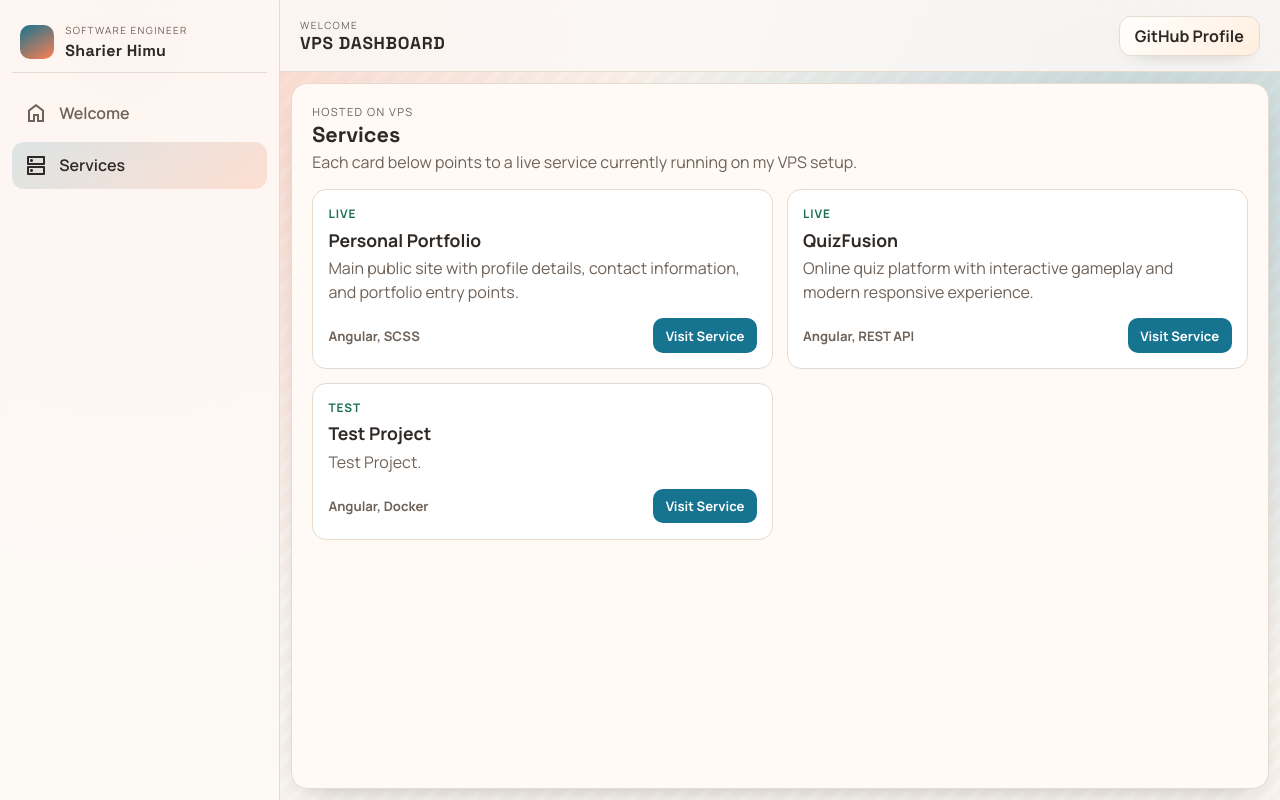
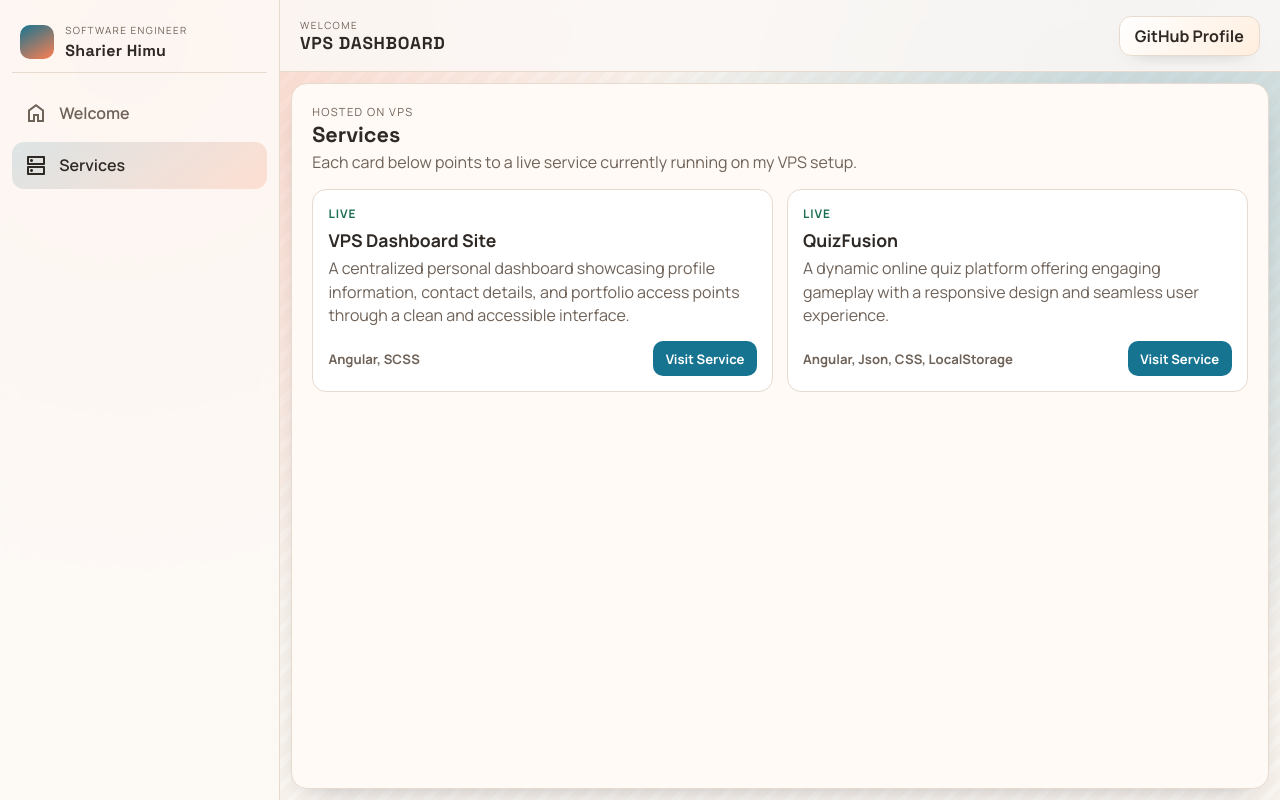
Before and after one commit to himusharier/vps-dashboard-site, an Angular app: page /services in a window 1280 px wide. Built offline with nearby package versions, Linux system fonts and the light colour scheme.

Commit message:
Update services-page.component.ts

```diff
--- a/src/app/pages/services-page.component.ts
+++ b/src/app/pages/services-page.component.ts
@@ -140,25 +140,18 @@ interface HostedService {
 export class ServicesPageComponent {
   readonly services: HostedService[] = [
     {
-      name: 'Personal Portfolio',
-      summary: 'Main public site with profile details, contact information, and portfolio entry points.',
+      name: 'VPS Dashboard Site',
+      summary: 'A centralized personal dashboard showcasing profile information, contact details, and portfolio access points through a clean and accessible interface.',
       stack: 'Angular, SCSS',
       status: 'Live',
-      url: 'https://himusharier.site'
+      url: 'http://192.168.0.109'
     },
     {
       name: 'QuizFusion',
-      summary: 'Online quiz platform with interactive gameplay and modern responsive experience.',
-      stack: 'Angular, REST API',
+      summary: 'A dynamic online quiz platform offering engaging gameplay with a responsive design and seamless user experience.',
+      stack: 'Angular, Json, CSS, LocalStorage',
       status: 'Live',
-      url: 'https://quizfusion.himusharier.me/'
-    },
-    {
-      name: 'Test Project',
-      summary: 'Test Project.',
-      stack: 'Angular, Docker',
-      status: 'Test',
-      url: 'https://google.com/'
+      url: 'http://192.168.0.109:4200'
     }
   ];
 }
```
